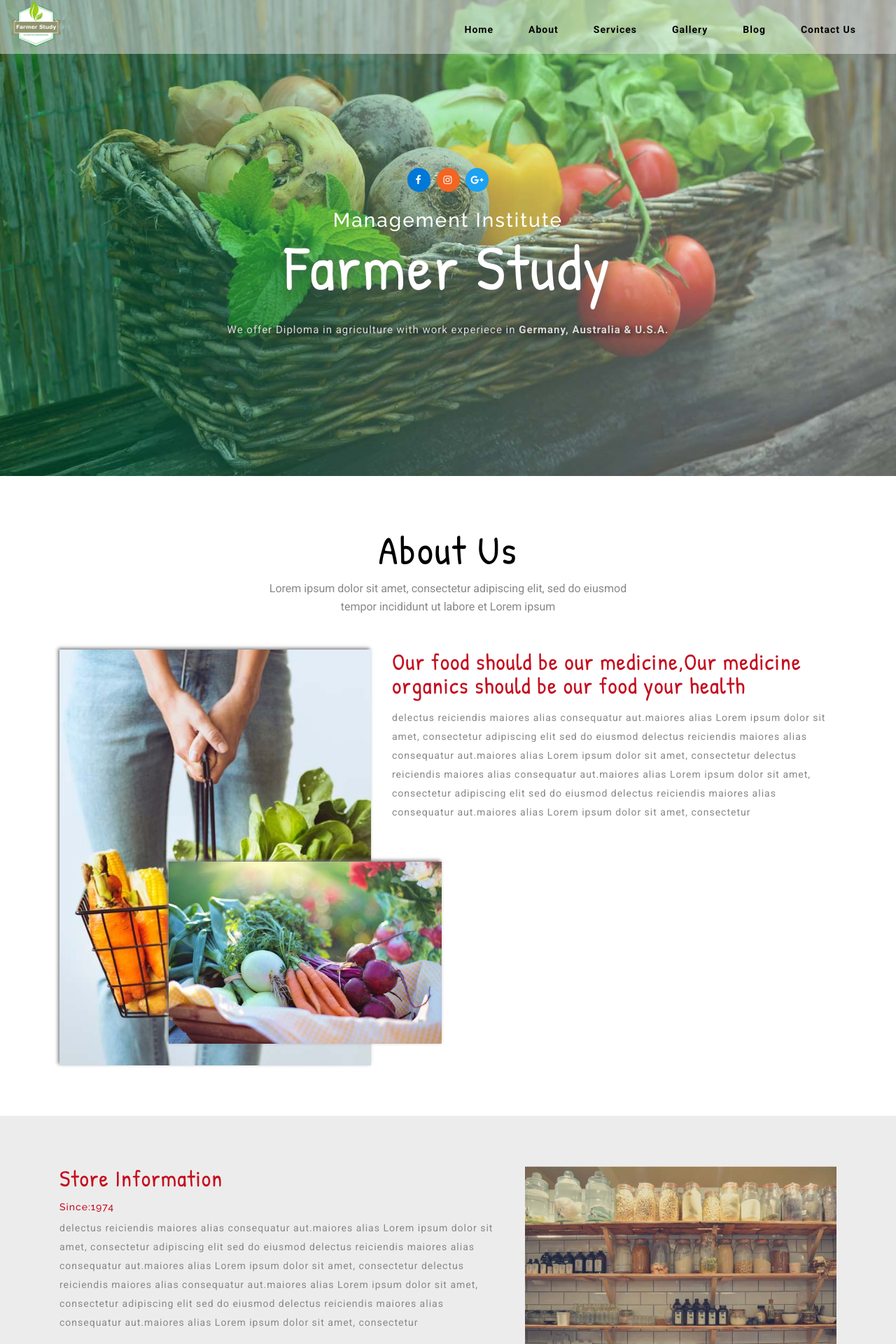
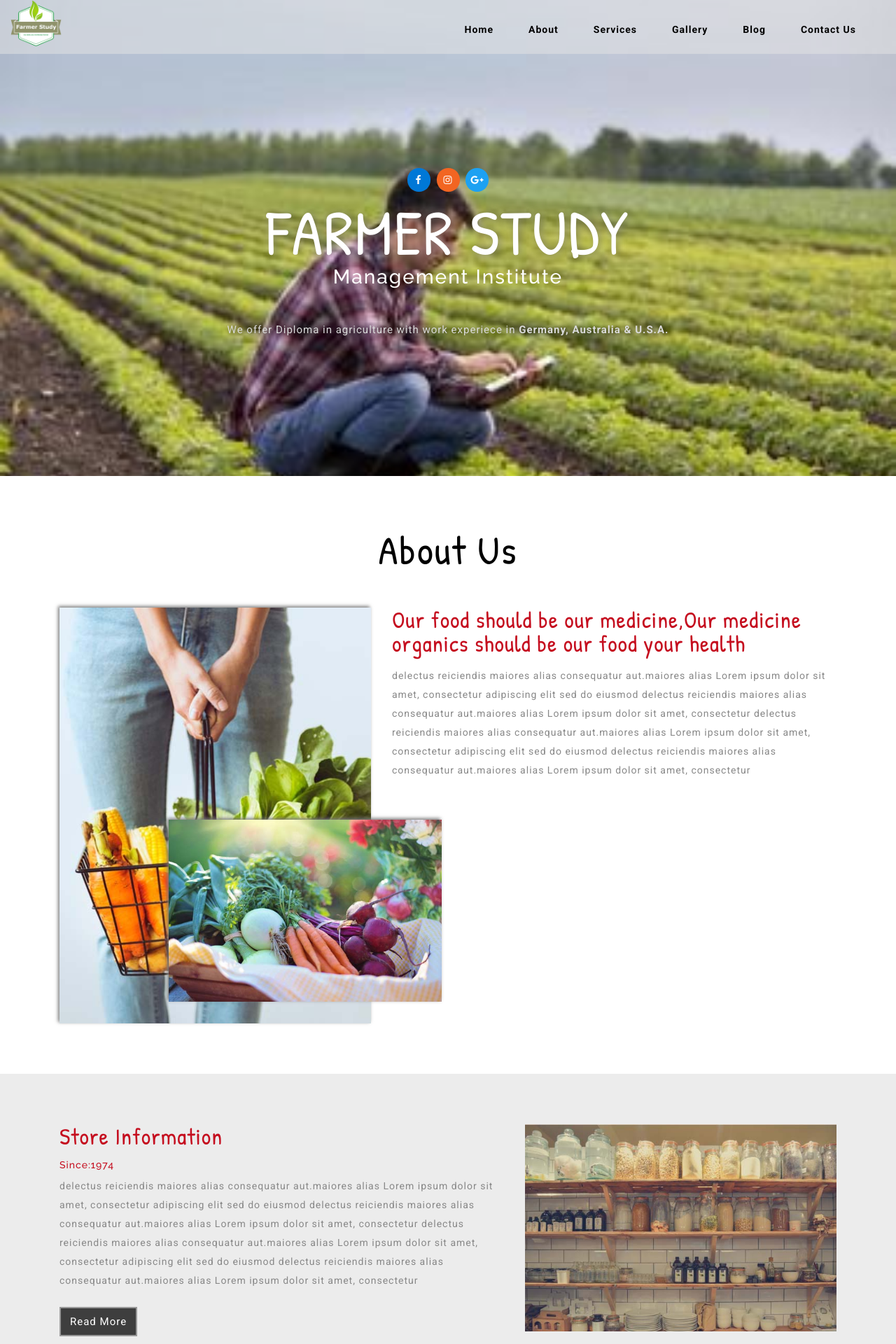
Before and after one commit to revatidongare/Agriculture_Institute, a PHP site: page / in a window 1280 px wide. Shown: the top 1920 px of the page at 70% size. Run offline with PHP 8.4, Linux system fonts and the light colour scheme.

Commit message:
data is upload
Data Edited

```diff
--- a/css/style.css
+++ b/css/style.css
@@ -459,7 +459,7 @@ background-color: #212121;
     padding-top: 20em;
 }
 .banner-left-side{
-    background: url(../images/b1.jpg);
+    background: url(../images/72.jpg);
     background-repeat: no-repeat;
     background-position: center;
     -webkit-background-size: cover;
--- a/index.php
+++ b/index.php
@@ -45,8 +45,8 @@
           </ul>
         </div>
         <div class="banner-right-txt">
-          <h5 class="mb-sm-3 mb-2">Management Institute</h5>
-          <h4>Farmer Study </h4>
+          <h4 class="mb-sm-3 mb-2">FARMER STUDY</h4>
+          <h5>Management Institute </h5>
         </div>
         <div class="slide-info-txt">
           <p>We offer Diploma in agriculture with work experiece in <b>Germany, Australia & U.S.A.</b></p>
@@ -60,8 +60,8 @@
     <div class="container py-lg-5 py-md-4 py-sm-4 py-3">
       <h3 class="title text-center mb-2">About Us</h3>
       <div class="title-w3ls-text text-center mb-lg-5 mb-md-4 mb-sm-4 mb-3">
-        <p>Lorem ipsum dolor sit amet, consectetur adipiscing elit, sed do eiusmod tempor incididunt ut labore et Lorem ipsum
-        </p>
+        <!--<p>Lorem ipsum dolor sit amet, consectetur adipiscing elit, sed do eiusmod tempor incididunt ut labore et Lorem ipsum
+        </p>-->
       </div>
       <div class="row">
         <div class="col-lg-5 video-info-img text-center position-relative">
@@ -121,7 +121,7 @@
       <div class="row">
         <div class="col-lg-4 col-md-6 col-sm-6 ser-icon text-center my-3">
           <div class="grid-wthree-service">
-            <img src="images/ab1.jpg" alt="news image" class="img-fluid">
+            <img src="images/l1.jpg" alt="news image" class="img-fluid">
             <div class="ser-text-wthree mt-3">
               <h4>
                 Vegatables
@@ -247,49 +247,49 @@
     <div class="container py-lg-5 py-md-4 py-sm-4 py-3">
       <h3 class="title text-center mb-2">Gallery </h3>
       <div class="title-w3ls-text text-center mb-lg-5 mb-md-4 mb-sm-4 mb-3">
-        <p>Lorem ipsum dolor sit amet, consectetur adipiscing elit, sed do eiusmod tempor incididunt ut labore et Lorem ipsum
+        <p>Pictures speaks loud than words.Here presenting the pictures related Farmer Study.
         </p>
       </div>
       <div class="row gallery-info">
         <div class="col-lg-4 col-md-6 col-sm-6 gallery-img-grid my-3">
           <div class="gallery-grids">
             <a href="#gal1">
-              <img src="images/g1.jpg" alt="news image" class="img-fluid">
+              <img src="images/F1.jpg" alt="news image" class="img-fluid">
             </a>
           </div>
         </div>
         <div class="col-lg-4 col-md-6 col-sm-6 gallery-img-grid my-3">
           <div class="gallery-grids">
             <a href="#gal2">
-              <img src="images/bb2.jpg" alt="news image" class="img-fluid">
+              <img src="images/f7.jpg" alt="news image" class="img-fluid">
             </a>
           </div>
         </div>
         <div class="col-lg-4 col-md-6 col-sm-6 gallery-img-grid my-3">
           <div class="gallery-grids">
             <a href="#gal3">
-              <img src="images/bb3.jpg" alt="news image" class="img-fluid">
+              <img src="images/f3.jpg" alt="news image" class="img-fluid">
             </a>
           </div>
         </div>
         <div class="col-lg-4 col-md-6 col-sm-6 gallery-img-grid my-3">
           <div class="gallery-grids">
             <a href="#gal4">
-              <img src="images/g2.jpg" alt="news image" class="img-fluid">
+              <img src="images/f4.jpg" alt="news image" class="img-fluid">
             </a>
           </div>
         </div>
         <div class="col-lg-4 col-md-6 col-sm-6 gallery-img-grid my-3">
           <div class="gallery-grids">
             <a href="#gal5">
-              <img src="images/g3.jpg" alt="news image" class="img-fluid">
+              <img src="images/f6.jpg" alt="news image" class="img-fluid">
             </a>
           </div>
         </div>
         <div class="col-lg-4 col-md-6 col-sm-6 gallery-img-grid my-3">
           <div class="gallery-grids">
             <a href="#gal6">
-              <img src="images/g4.jpg" alt="news image" class="img-fluid">
+              <img src="images/f8.jpg" alt="news image" class="img-fluid">
             </a>
           </div>
         </div>
@@ -297,7 +297,7 @@
       <!-- popup-->
       <div id="gal1" class="popup-effect">
         <div class="popup">
-          <img src="images/g1.jpg" alt="Popup Image" class="img-fluid">
+          <img src="images/F1.jpg" alt="Popup Image" class="img-fluid">
           <a class="close" href="#gallery">×</a>
         </div>
       </div>
@@ -305,7 +305,7 @@
       <!-- popup-->
       <div id="gal2" class="popup-effect">
         <div class="popup">
-          <img src="images/bb2.jpg" alt="Popup Image" class="img-fluid">
+          <img src="images/f7.jpg" alt="Popup Image" class="img-fluid">
           <a class="close" href="#gallery">×</a>
         </div>
       </div>
@@ -313,7 +313,7 @@
       <!-- popup-->
       <div id="gal3" class="popup-effect">
         <div class="popup">
-          <img src="images/bb3.jpg" alt="Popup Image" class="img-fluid">
+          <img src="images/f3.jpg" alt="Popup Image" class="img-fluid">
           <a class="close" href="#gallery">×</a>
         </div>
       </div>
@@ -321,7 +321,7 @@
       <!-- popup-->
       <div id="gal4" class="popup-effect">
         <div class="popup">
-          <img src="images/g2.jpg" alt="Popup Image" class="img-fluid">
+          <img src="images/f4.jpg" alt="Popup Image" class="img-fluid">
           <a class="close" href="#gallery">×</a>
         </div>
       </div>
@@ -329,7 +329,7 @@
       <!-- popup-->
       <div id="gal5" class="popup-effect">
         <div class="popup">
-          <img src="images/g3.jpg" alt="Popup Image" class="img-fluid">
+          <img src="images/f6.jpg" alt="Popup Image" class="img-fluid">
           <a class="close" href="#gallery">×</a>
         </div>
       </div>
@@ -337,7 +337,7 @@
       <!-- popup-->
       <div id="gal6" class="popup-effect">
         <div class="popup">
-          <img src="images/g4.jpg" alt="Popup Image" class="img-fluid">
+          <img src="images/f8.jpg" alt="Popup Image" class="img-fluid">
           <a class="close" href="#gallery">×</a>
         </div>
       </div>
@@ -346,6 +346,7 @@
   </section>
   <!--//gallery -->
   <!-- blog -->
+  <!--
   <section class="blog py-lg-5 py-md-4 py-sm-3 py-3" id="blog">
     <div class="container py-lg-5 py-md-4 py-sm-4 py-3">
       <h3 class="title text-center mb-2">Blog</h3>
@@ -444,11 +445,17 @@
       </div>
     </div>
   </section>
+  ..>
   <!--//blog -->
-  <section>
+  <section><div class="container py-lg-5 py-md-4 py-sm-4 py-3">
+      <h3 class="title text-center mb-2">MAP</h3>
+      <div class="title-w3ls-text text-center mb-lg-5 mb-md-4 mb-sm-4 mb-3">
+        <p>Direction for locate to us
+        </p>
+      </div>
     <div class="container-fulid">
       <div class="address_mail_footer_grids">
-        <iframe src="https://www.google.com/maps/embed?pb=!1m14!1m8!1m3!1d3539.812628729253!2d153.014155!3d-27.4750921!3m2!1i1024!2i768!4f13.1!3m3!1m2!1s0x6b915a0835840a2f%3A0xdd5e3f5c208dc0e1!2sMelbourne+St%2C+South+Brisbane+QLD+4101%2C+Australia!5e0!3m2!1sen!2sin!4v1492257477691"></iframe>
+        <iframe src="https://www.google.com/maps/embed?pb=!1m18!1m12!1m3!1d15129.75850547596!2d73.89992562894783!3d18.554208548229163!2m3!1f0!2f0!3f0!3m2!1i1024!2i768!4f13.1!3m3!1m2!1s0x3bc2c1106daf7807%3A0x1c2bb518b1315e6c!2sCommercial%20House%2C%20Central%20Ave%2C%20Nilanjali%20Society%2C%20Kalyani%20Nagar%2C%20Pune%2C%20Maharashtra%20411006!5e0!3m2!1sen!2sin!4v1605943609492!5m2!1sen!2sin"></iframe>
       </div>
     </div>
   </section>
@@ -500,8 +507,11 @@
                   <h6>Address</h6>
                 </li>
                 <li>
-                  <p>Melbourne,south Brisbane,
-                    <br>QLD 4101,Aurstralia.</p>
+                  <p>A : Shop No C, Commercial House,Jupitor CHS
+                      Nr Ganesh Temple,Kalyani Nagar
+
+
+                    <br>Pune, India 411014</p>
                 </li>
               </ul>
               <ul>
@@ -509,14 +519,17 @@
                   <h6>Phone</h6>
                 </li>
                 <li>
-                  <p>+ 1 (234) 567 8901</p>
+                    <p># +91 20-4860102</p>
+                    <p># +91 9325656756</p>
+                    <p># +91 9922514719</p>
                 </li>
                 <li class="my-2">
                   <h6>Email</h6>
                 </li>
                 <li>
                   <p>
-                    <a href="mailto:info@example.com">info@example.com</a>
+                    <a href="mailto:info@example.com">www.travelogimmigration.com
+</a>
                   </p>
                 </li>
               </ul>
@@ -524,8 +537,30 @@
           </div>
         </div>
         <div class="footer-bottom-info col-lg-4 col-md-4 ">
-          <h4 class="pb-lg-4 pb-md-3 pb-3 ">Twitter Us</h4>
-          <div class="footer-office-hour">
+          <h4 class="pb-lg-4 pb-md-3 pb-3 ">Follow Us</h4>
+          <div class="social-icons mb-lg-4 mb-3">
+          <ul>
+            <li class="facebook">
+              <a href="#">
+                <span class="fa fa-facebook"></span>
+              </a>
+            </li>
+
+            <li class="rss">
+              <a href="#">
+                <span class="fa fa-instagram"></span>
+              </a>
+            </li>
+
+            <li class="twitter">
+              <a href="#">
+                <span class="fa fa-google-plus"></span>
+              </a>
+            </li>
+
+          </ul>
+        </div>
+          <!--<div class="footer-office-hour">
             <ul>
               <li>
                 <p>sit amet consectetur adipiscing</p>
@@ -550,7 +585,7 @@
                 <span class="font-italic">Posted 3 days ago.</span>
               </li>
             </ul>
-          </div>
+          </div>-->
         </div>
         <div class="footer-bottom-info col-lg-4 col-md-4 ">
           <h4 class="pb-lg-4 pb-md-3 pb-3 ">NewsLetter</h4>
@@ -563,7 +598,7 @@
             </form>
           </div>
           <div class="footer-office-hour mt-3">
-            <p>vehicula velit sagittis vehicula. Duis posuere ex in mollis iaculis. Suspendisse tincidunt velit sagittis vehicula</p>
+            <p>Mail for more inquries</p>
           </div>
         </div>
       </div>
@@ -579,8 +614,8 @@
   <!--footer-copy-right -->
   <footer class="bottem-wthree-footer text-center py-md-4 py-3">
     <p>
-      © 2019 Organic Store. All Rights Reserved | Design by
-      <a href="http://www.W3Layouts.com" target="_blank">W3Layouts</a>
+      © 2020 Farmer Study| All Rights Reserved |
+
     </p>
   </footer>
   <!--//footer-copy-right -->
```
Also changed, not shown: images/72.jpg (added), images/F1.jpg (added), images/f3.jpg (added), images/f4.jpg (added), images/f5.jpg (added), images/f6.jpg (added), images/f7.jpg (added), images/f8.jpg (added), images/l1.jpg (added), 1 other file.
